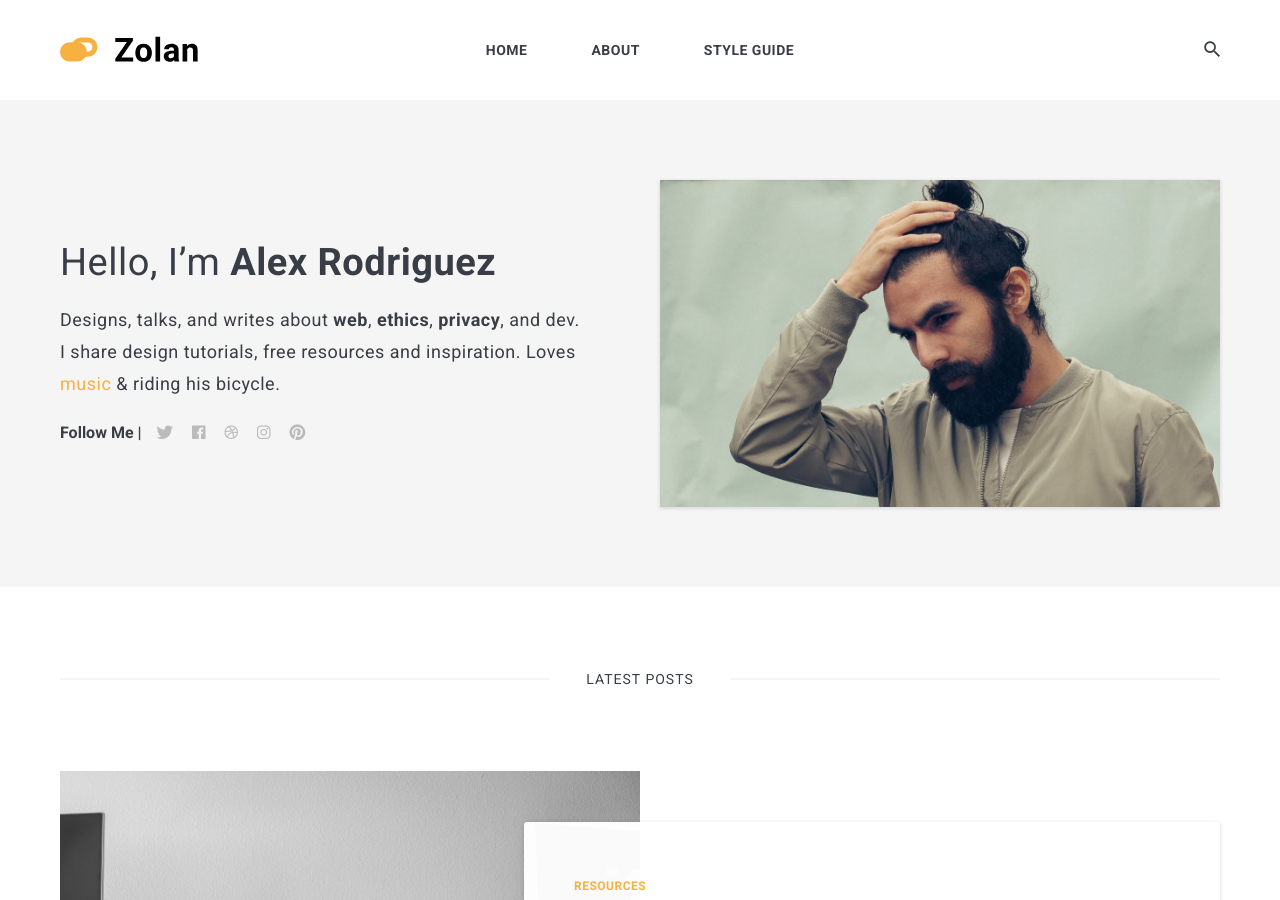
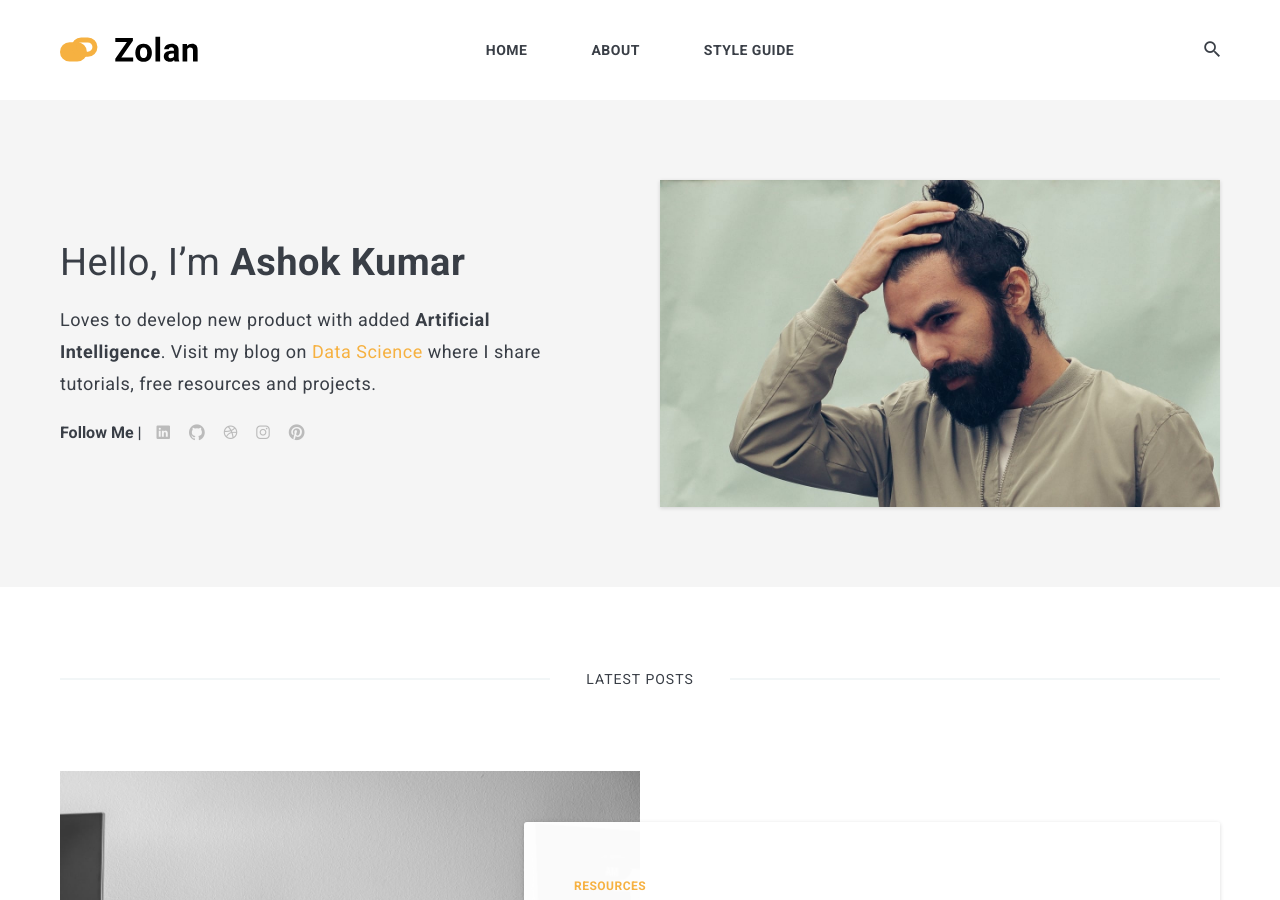
Before and after one commit to nextgencodes/delhiiitian, a Jekyll site: the page built from index.html, in a window 1280 px wide and 900 px high. Built offline with Jekyll 4.4.1, drawn with Linux system fonts in a browser that asks for light colours; nearby versions of some CDN libraries; the list of posts is cut into pages by our own code.

Commit message:
update 1

```diff
--- a/_data/settings.yml
+++ b/_data/settings.yml
@@ -1,26 +1,26 @@
 #-------------------------------
 # General Site Settings
-title: Zolan
+title: Ashok Kumar
 logo: logo.svg # You can add own logo.
-description: Zolan is modern minimal theme for Jekyll
+description: Engineer + Product Designer + Data Scientist
 
 
 #-------------------------------
 # Author Settings
 author:
-  name: Alex Rodriguez
+  name: Ashok Kumar
   image: 01.jpg
-  say-hello: Hello, I’m <strong>Alex Rodriguez</strong>
-  bio: Designs, talks, and writes about <strong>web</strong>, <strong>ethics</strong>, <strong>privacy</strong>, and dev. I share design tutorials, free resources and inspiration. Loves <a href="#">music</a> & riding his bicycle.
+  say-hello: Hello, I’m <strong>Ashok Kumar</strong>
+  bio: Loves to develop new product with added <strong>Artificial Intelligence</strong>. Visit my blog on <a href="https://robo.run.place/"> Data Science </a> where I share tutorials, free resources and projects.
 
 
 #-------------------------------
 # Contact links
-twitter: https://twitter.com/ # Add your Twitter handle
-facebook: https://facebook.com/ # Add your Facebook handle
-dribbble: https://dribbble.com/ # Add your Dribbble handle
-instagram: https://instagram.com/ # Add your Instagram handle
-pinterest: https://pinterest.com/ # Add your Pinterest handle
+linkedin: https://linkedin.com/in/delhiiitian # Add your Linkedin handle
+github: https://github.com/nextgencodes # Add your Github handle
+dribbble: https://dribbble.com/delhiiitian # Add your Dribbble handle
+instagram: https://instagram.com/delhiiitian # Add your Instagram handle
+pinterest: https://pinterest.com/delhiiitian # Add your Pinterest handle
 
 
 #-------------------------------
@@ -31,7 +31,7 @@ disqus-identifier: mr-brown # add your shortname for Disqus Comment. For example
 #-------------------------------
 # Instagram Feed
 instafeed: # To enable the instafeed, use the value true. To turn off use the value false.
-instagram-profile: artemsheludko_ # Add instagram username
+instagram-profile: # Add instagram username
 
 
 #-------------------------------
--- a/_includes/contact-link.html
+++ b/_includes/contact-link.html
@@ -1,11 +1,11 @@
 <div class="contact">
   <ul class="contact__list list-reset">
-    {% if site.data.settings.twitter %}
-      <li><a href="{{ site.data.settings.twitter }}"><i class="ion ion-logo-twitter"></i></a></li>
+    {% if site.data.settings.linkedin %}
+      <li><a href="{{ site.data.settings.linkedin }}"><i class="ion ion-logo-linkedin"></i></a></li>
     {% else %} {% endif %}
 
-    {% if site.data.settings.facebook %}
-      <li><a href="{{ site.data.settings.facebook }}"><i class="ion ion-logo-facebook"></i></a></li>
+    {% if site.data.settings.github %}
+      <li><a href="{{ site.data.settings.github }}"><i class="ion ion-logo-github"></i></a></li>
     {% else %} {% endif %}
 
     {% if site.data.settings.dribbble %}
```
